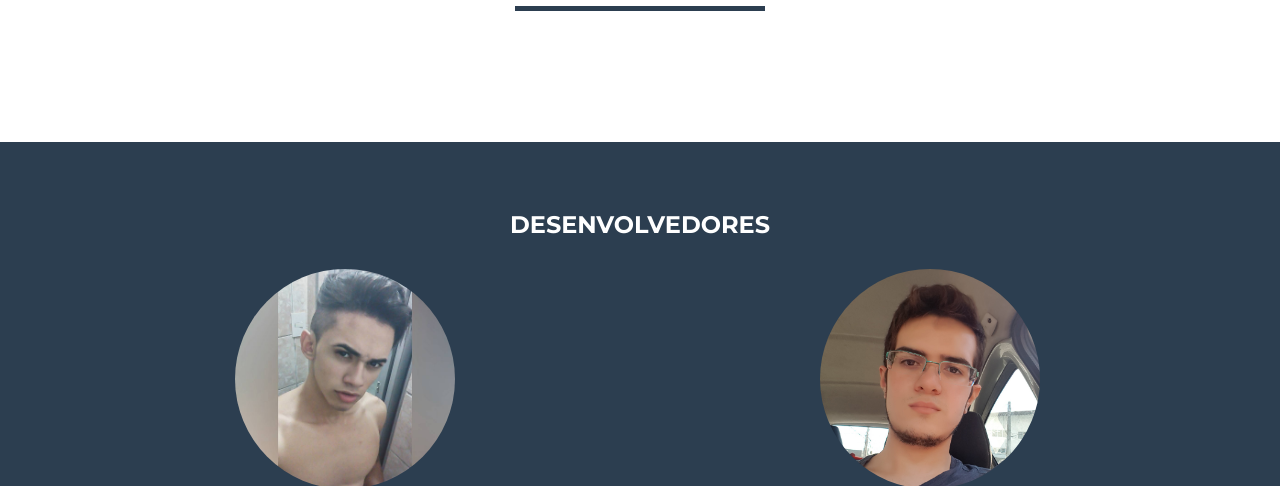
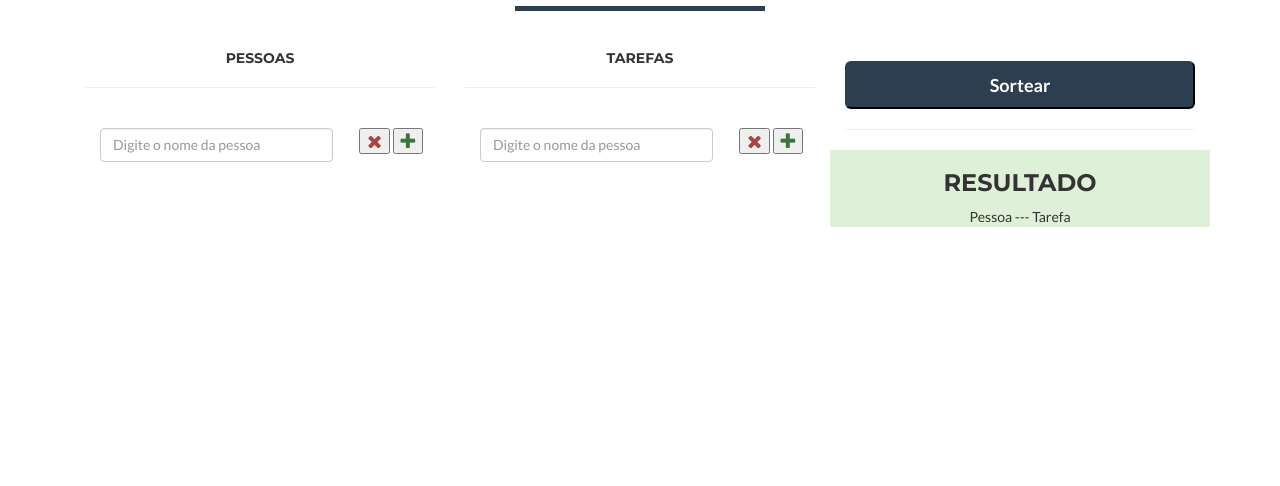
Before and after one commit to DavidSamerson/Projeto-Sorteador-Online, a plain HTML site: page paginas/sorteioTarefaParaPessoas.html in a window 1280 px wide. Shown: the part 613-1099 px from the top of the page. Drawn offline with nearby package versions, Linux system fonts and the light colour scheme.

Commit message:
Pagina terminada

```diff
--- a/paginas/sorteioTarefaParaPessoas.html
+++ b/paginas/sorteioTarefaParaPessoas.html
@@ -96,12 +96,38 @@
         <div class="container">
             <div class="row">
                 <div class="col-lg-12 text-center">
-                    <h2>Conteudo</h2>
+                    <h2>Sortear tarefas para pessoas</h2>
                     <hr class="star-primary">
                 </div>
                 <div class="col-lg-12 text-center">
 
+                    <div class="col-lg-4">
+                        <h5>Pessoas</h5>
+                        <hr>
+                        <br>
+                        <div class="col-lg-9"><input type="text" class="form-control" name="Nome" placeholder="Digite o nome da pessoa"></div>
+                        <button class="bnt bnt-link" type="button"><i class="fa fa-times text-danger fa-lg"></i></button>
+                        <button class="bnt bnt-link" type="button"><i class="fa fa-plus text-success fa-lg"></i></button>
+                    </div>
 
+                    <div class="col-lg-4">
+                        <h5>Tarefas</h5>
+                        <hr>
+                        <br>
+                        <div class="col-lg-9"><input type="text" class="form-control" name="Nome" placeholder="Digite o nome da pessoa"></div>
+                        <button class="bnt bnt-link" type="button"><i class="fa fa-times text-danger fa-lg"></i></button>
+                        <button class="bnt bnt-link" type="button"><i class="fa fa-plus text-success fa-lg"></i></button>
+                    </div>
+                    <div class="col-lg-4">
+                    <br>
+                    <button class="bnt btn-default btn-primary btn-lg btn-block">Sortear</button>
+                    <hr>
+                    </div>
+
+                    <div class="col-lg-4 bg-success pull-left">
+                    <h3>Resultado</h3>
+                    <span>Pessoa</span> --- <span>Tarefa</span>
+                    </div>
 
                 </div>
             </div>
@@ -109,7 +135,7 @@
     </section>
 
      <!-- Footer -->
-    <footer class="text-center" id="contact">
+    <footer class="text-center" id="contact" style="margin-top: 20%">
         <div class="footer-above">
             <div class="container">
             <div class="row">
```
